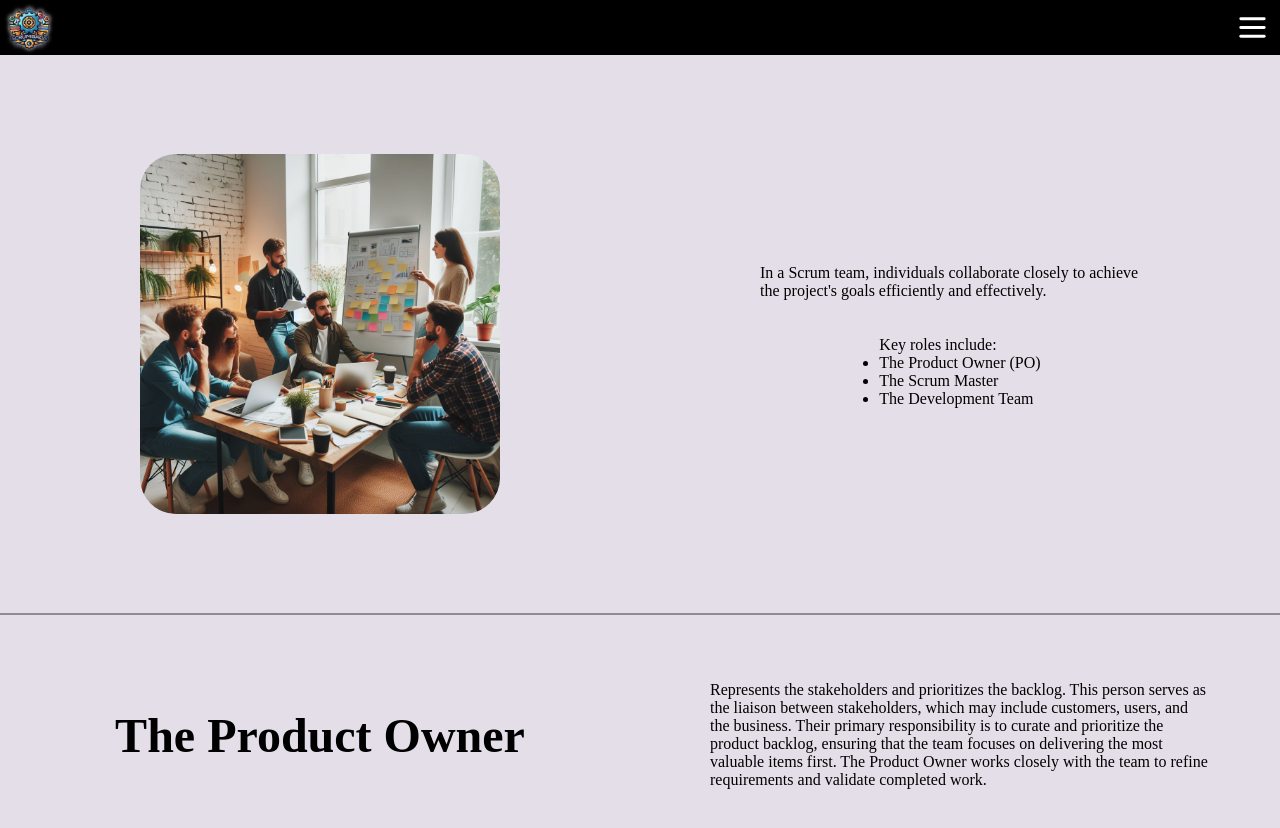
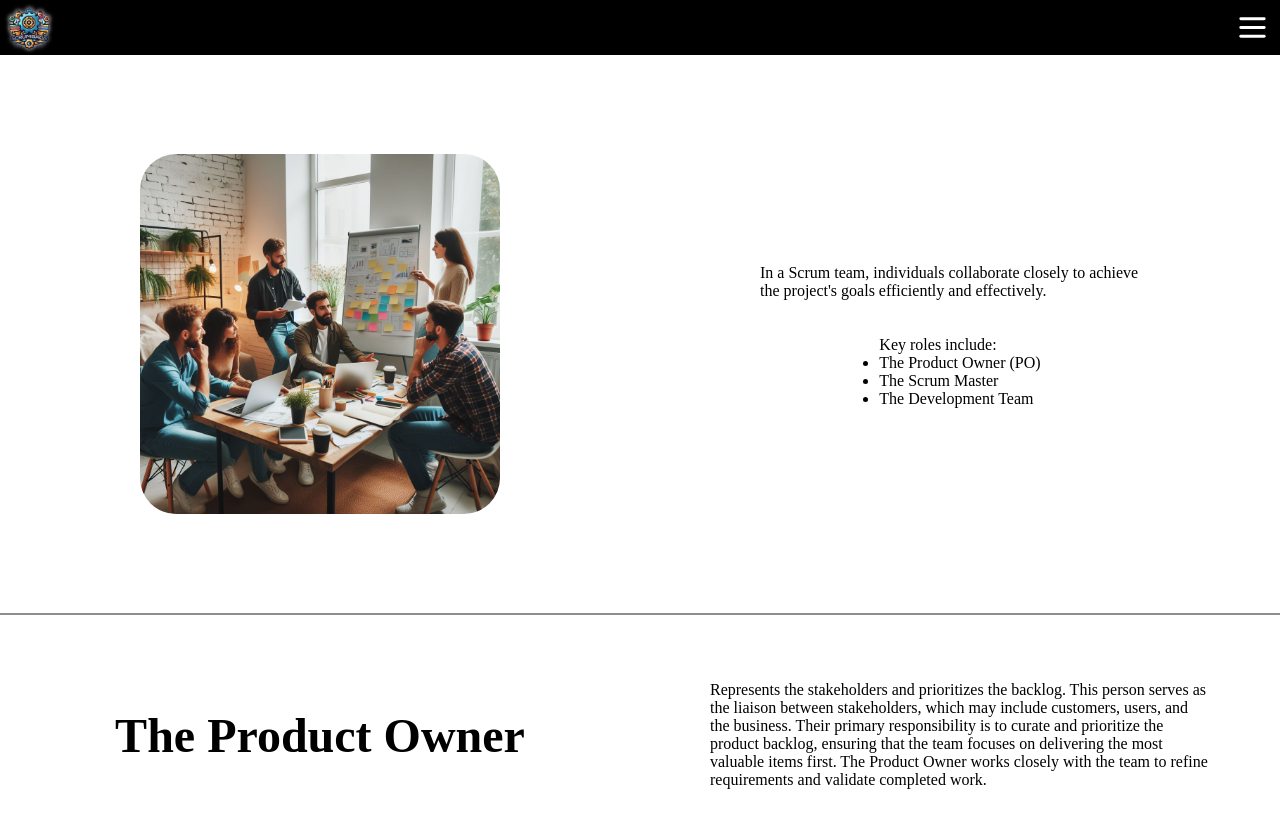
Before and after one commit to Memai2023/scrum-guide, a React (Vite) app: page /scrum-team in a window 1280 px wide. Shown: the top 828 px of the page. Built offline with nearby package versions, Linux system fonts and the light colour scheme.

Commit message:
remove pink bg on body

```diff
--- a/src/Components/ScrumTeam/ProductOwner/ProductOwner.module.css
+++ b/src/Components/ScrumTeam/ProductOwner/ProductOwner.module.css
@@ -1,7 +1,3 @@
-body {
-    background-color: #E4DEE8;
-}
-
 .imagepart {
     display: flex;
     flex-direction: row;
```
